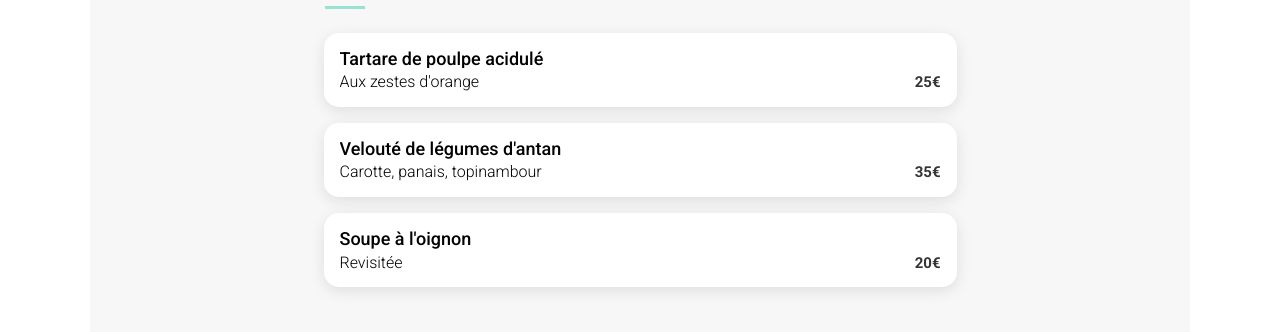
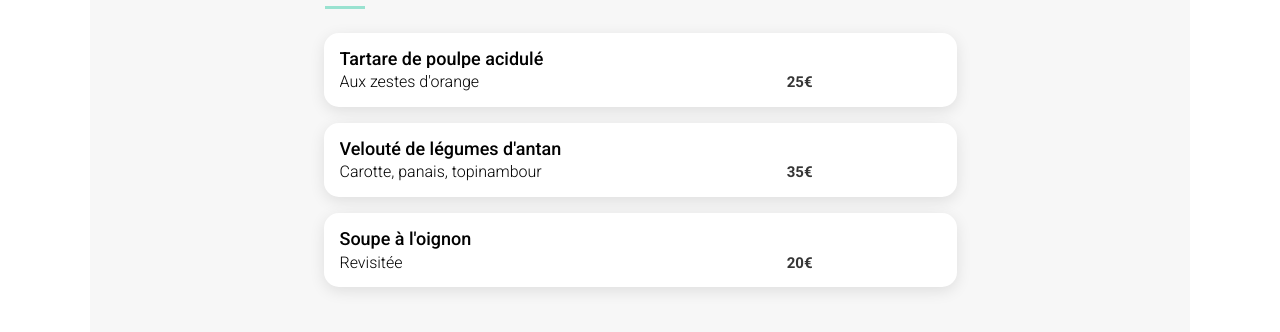
Before and after one commit to WillFDA/Projet_4_ohmyfood, a website: page restaurants/A_la_francaise.html in a window 1280 px wide. Shown: the part 373-705 px from the top of the page. Drawn offline with nearby package versions, Linux system fonts and the light colour scheme; files that its build step writes are made by us from their sources; a web font is replaced by a local one.

Commit message:
margin au lieu de translate

```diff
--- a/sass/globals/_animations.scss
+++ b/sass/globals/_animations.scss
@@ -56,7 +56,7 @@
 
 .submenu__item:hover {
     .submenu__price {
-        transform:translateX(0rem);
+        margin-right: 0rem;
     }
     .submenu__checkbox {
        transform:translateX(0rem);
--- a/sass/pages/_restaurant.scss
+++ b/sass/pages/_restaurant.scss
@@ -93,8 +93,7 @@
         @include font (15px,#353535,700);
         align-items:flex-end;
         justify-content: flex-end;
-        transform: translateX(4rem);
-        margin-left: -2rem;
+        margin-right: 4rem;
         transition-duration: 0.5s;
     }
     &__checkbox {
```
